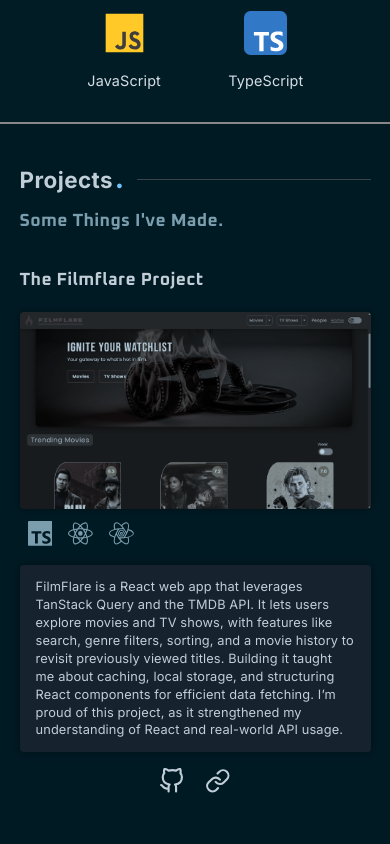
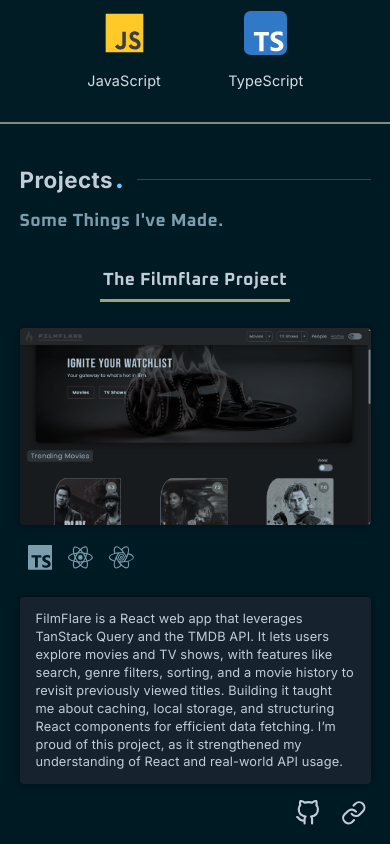
Before and after one commit to ghidra-codes/ak-portfolio, a React (Vite) app: page / in a window 390 px wide. Shown: the part 1821-2665 px from the top of the page. Before the commit the page ends 2633 px from the top, so only its background shows below. Built offline with nearby package versions, Linux system fonts and the light colour scheme.

Commit message:
[WIP] styling for project feature mobile layout

```diff
--- a/package.json
+++ b/package.json
@@ -45,7 +45,6 @@
 		"sass": "^1.89.2",
 		"typescript": "~5.7.2",
 		"vite": "^6.2.0",
-		"vite-tsconfig-paths": "^5.1.4",
-		"zustand": "^5.0.4"
+		"vite-tsconfig-paths": "^5.1.4"
 	}
 }
--- a/src/assets/scss/projects/_projectFeature.scss
+++ b/src/assets/scss/projects/_projectFeature.scss
@@ -87,6 +87,13 @@
 		}
 	}
 
+	h3 {
+		width: fit-content;
+		border-bottom: 3px solid $dusty-olive;
+		padding: 0 3px 5px 3px;
+		white-space: nowrap;
+	}
+
 	// Desktop layout
 
 	&.is-desktop {
@@ -117,7 +124,7 @@
 				}
 			}
 
-			.project-heading {
+			.project-feature-heading {
 				display: flex;
 				justify-content: space-between;
 				align-items: center;
@@ -129,14 +136,6 @@
 					gap: 1rem;
 					font-size: 1.5rem;
 					padding-right: 0.5rem;
-				}
-
-				h3 {
-					width: fit-content;
-					text-align: end;
-					border-bottom: 3px solid $dusty-olive;
-					padding: 0 3px 5px 3px;
-					white-space: nowrap;
 				}
 			}
 
@@ -157,40 +156,36 @@
 
 		.mobile-wrapper {
 			width: fit-content;
+			@include flex-center;
+			flex-direction: column;
+			gap: 0.5rem;
 		}
 
 		.top {
-			display: flex;
+			@include flex-center;
 			flex-direction: column;
-			align-items: center;
-			justify-content: center;
+			gap: 0.5rem;
 
 			.project-image-wrapper {
 				width: 100%;
 				max-width: 25rem;
 			}
 
-			h3 {
+			.project-feature-heading {
 				text-align: center;
-				border-bottom: 3px solid $dusty-olive;
-				padding-bottom: 0.25rem;
 			}
 
 			.project-icons {
 				align-self: flex-start;
+				padding-left: 0.5rem;
 			}
 		}
 
 		.bottom {
 			display: flex;
 			flex-direction: column;
-			align-items: center;
 			gap: 1rem;
-
-			.project-icons {
-				justify-content: center;
-				padding: 0;
-			}
+			align-items: flex-end;
 
 			.project-description {
 				width: 100%;
@@ -204,6 +199,7 @@
 				display: flex;
 				gap: 1.25rem;
 				font-size: 1.6rem;
+				padding-right: 0.25rem;
 			}
 		}
 	}
--- a/src/components/projects/ProjectFeature.tsx
+++ b/src/components/projects/ProjectFeature.tsx
@@ -24,7 +24,7 @@
 		<div className={`project-feature ${isSmallScreen ? "is-mobile" : "is-desktop"}`}>
 			{isSmallScreen ? (
 				<div className="mobile-wrapper">
-					{heading}
+					<div className="project-feature-heading">{heading}</div>
 					<div className="top">
 						<TintedImage {...imageProps} />
 						<div className="project-icons">{projectIcons}</div>
@@ -44,7 +44,7 @@
 						<div className="project-icons">{projectIcons}</div>
 					</div>
 					<div className="right">
-						<div className="project-heading">
+						<div className="project-feature-heading">
 							<span>
 								<FiGithub className="project-link-icon" />
 								<FiLink className="project-link-icon" />
```
Also changed, not shown: 1 other file (tests, documents, lock files or other folders).
